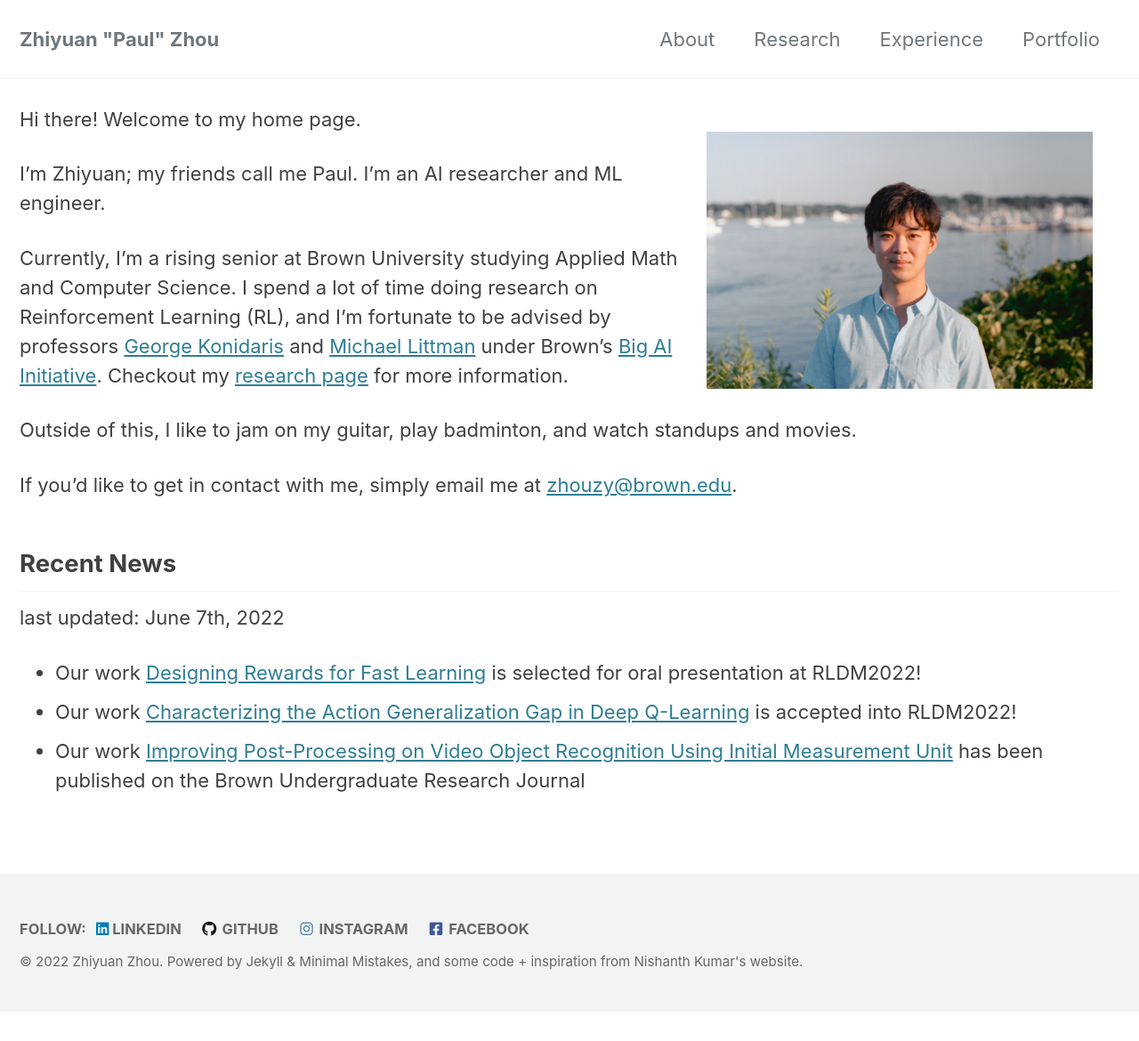
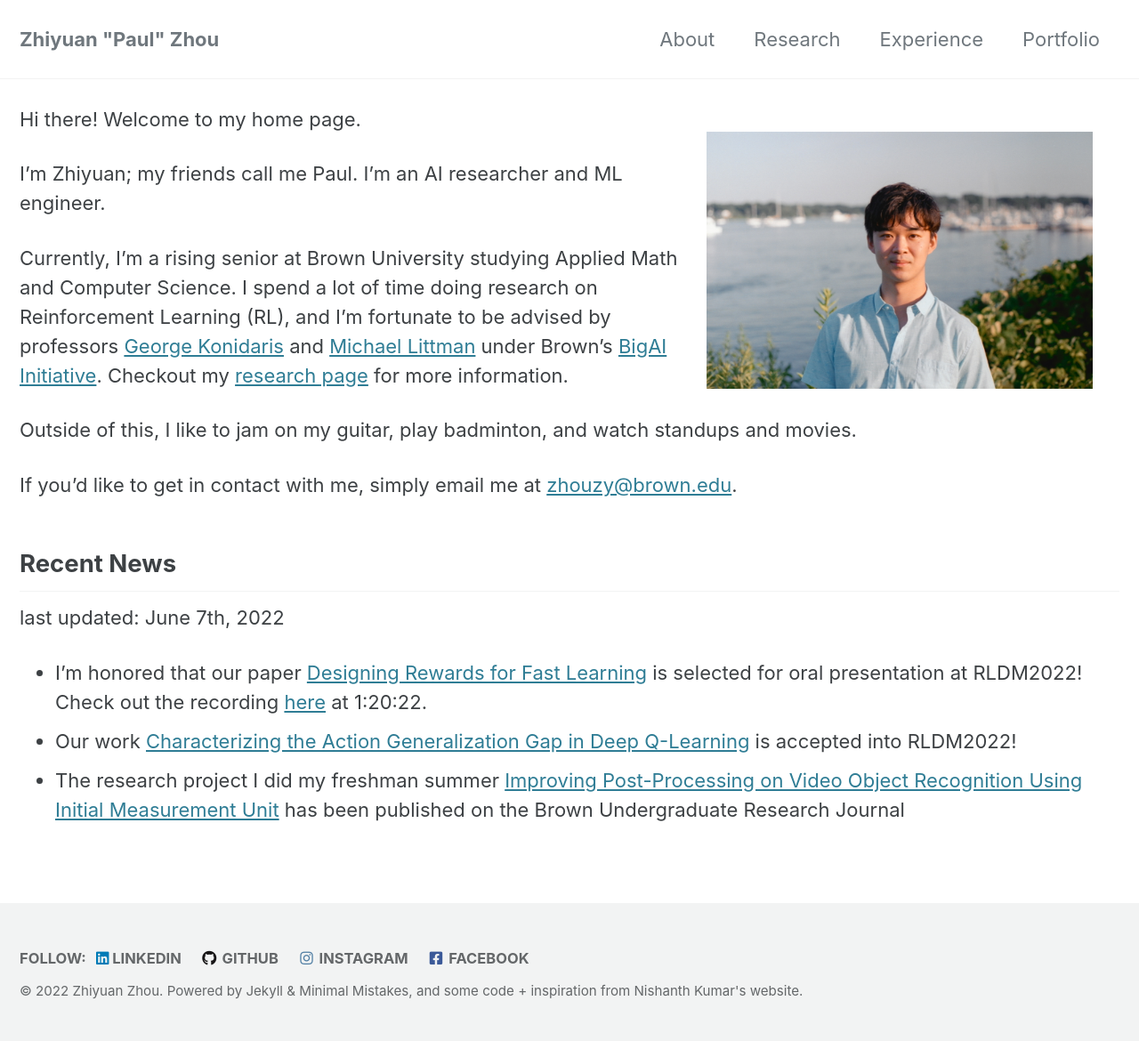
Before and after one commit to zhouzypaul/zhouzypaul.github.io, a Jekyll site: the page built from index.md, in a window 1280 px wide. Shown: the whole page at 89% size. Built offline with Jekyll 4.4.1, drawn with Linux system fonts in a browser that asks for light colours; cached includes are drawn as plain includes; before the commit the page ends 1137 px from its top, so only the background shows below that.

Commit message:
improve existing content

```diff
--- a/_config.yml
+++ b/_config.yml
@@ -20,7 +20,7 @@ title                    : 'Zhiyuan "Paul" Zhou'
 title_separator          : "-"
 subtitle                 :  # site tagline that appears below site title in masthead
 name                     : 'Zhiyuan "Paul" Zhou'
-description              : "This is the personal website of Zhiyuan Paul Zhou. He is a senior studying Applied Math and CS at Brown University, and doing Research in Reinforcement Learning with George Konidaris and Michael Littman."
+description              : "Zhiyuan Paul Zhou is a (rising) senior studying Applied Math and CS at Brown University, and doing AI Research in Reinforcement Learning with George Konidaris and Michael Littman."
 url                      : 'https://zhouzypaul.github.io' # the base hostname & protocol for your site e.g. "https://mmistakes.github.io"
 baseurl                  : '/' # the subpath of your site, e.g. "/blog"
 repository               : 'zhouzypaul/zhouzypaul.github.io' # GitHub username/repo-name e.g. "mmistakes/minimal-mistakes"
--- a/index.md
+++ b/index.md
@@ -10,7 +10,7 @@ Hi there! Welcome to my home page.
 
 I'm Zhiyuan; my friends call me Paul. I'm an AI researcher and ML engineer.
 
-Currently, I'm a rising senior at Brown University studying Applied Math and Computer Science. I spend a lot of time doing research on Reinforcement Learning (RL), and I'm fortunate to be advised by professors [George Konidaris](https://cs.brown.edu/people/gdk/) and [Michael Littman](https://www.littmania.com) under Brown's [Big AI Initiative](http://bigai.cs.brown.edu). Checkout my [research page](/_pages/research.md) for more information.
+Currently, I'm a rising senior at Brown University studying Applied Math and Computer Science. I spend a lot of time doing research on Reinforcement Learning (RL), and I'm fortunate to be advised by professors [George Konidaris](https://cs.brown.edu/people/gdk/) and [Michael Littman](https://www.littmania.com) under Brown's [BigAI Initiative](http://bigai.cs.brown.edu). Checkout my [research page](/_pages/research.md) for more information.
 
 Outside of this, I like to jam on my guitar, play badminton, and watch standups and movies.
 
@@ -18,6 +18,6 @@ If you'd like to get in contact with me, simply email me at [zhouzy@brown.edu](m
 
 ## Recent News
 last updated: June 7th, 2022
-- Our work [Designing Rewards for Fast Learning](https://arxiv.org/abs/2205.15400?context=cs.AI) is selected for oral presentation at RLDM2022!
+- I'm honored that our paper [Designing Rewards for Fast Learning](https://arxiv.org/abs/2205.15400?context=cs.AI) is selected for oral presentation at RLDM2022! Check out the recording [here](https://brown.hosted.panopto.com/Panopto/Pages/Viewer.aspx?id=7adfa2ab-3dde-46ab-b69e-aea800efe5ef) at 1:20:22.
 - Our work [Characterizing the Action Generalization Gap in Deep Q-Learning](https://arxiv.org/abs/2205.05588) is accepted into RLDM2022!
-- Our work [Improving Post-Processing on Video Object Recognition Using Initial Measurement Unit](https://brownresearchclub.weebly.com/spring-2022.html) has been published on the Brown Undergraduate Research Journal
+- The research project I did my freshman summer [Improving Post-Processing on Video Object Recognition Using Initial Measurement Unit](https://brownresearchclub.weebly.com/spring-2022.html) has been published on the Brown Undergraduate Research Journal
```
Also changed, not shown: _pages/experience.md (+1 -1 lines), _pages/portfolio.md (+1 -1 lines), _pages/research.md (+15 -14 lines), 3 other files.
